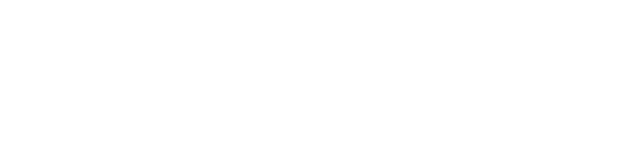
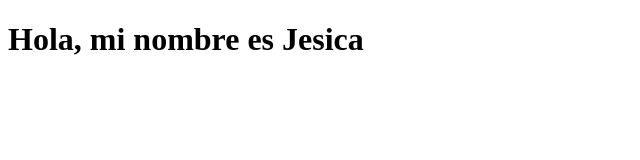
Before and after one commit to jesiantonin/Repo-AP-C181, a plain HTML site: page index.html in a window 1280 px wide. Shown: the whole page, without its empty margins (0-640 px from the left). Drawn offline with Linux system fonts and the light colour scheme.

Commit message:
se agrego header

```diff
--- a/index.html
+++ b/index.html
@@ -7,5 +7,8 @@
     <title>Document</title>
 </head>
 <body>
+    <header>
+        <h1>Hola, mi nombre es Jesica</h1>
+    </header>
 </body>
 </html>
```
